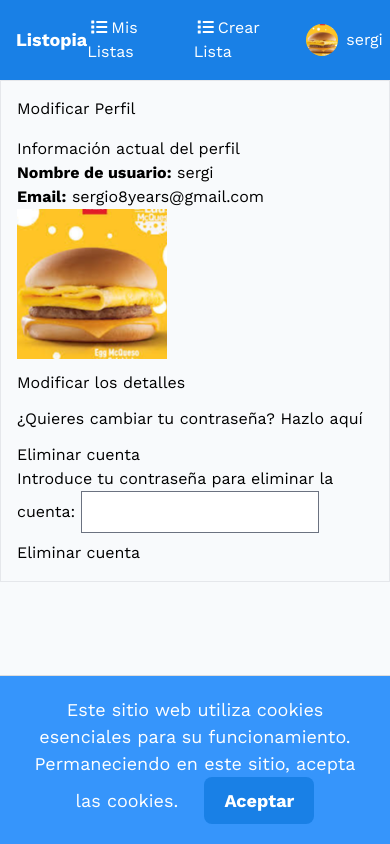
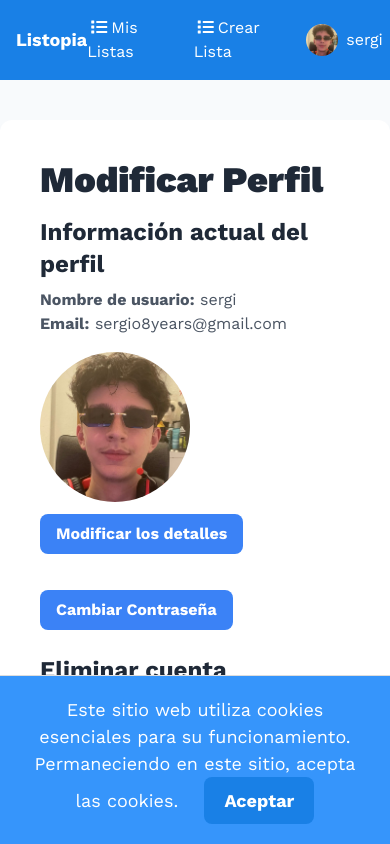
Before and after one commit to SergioP-S/Django-TFC, a Django app: page /profile_settings/ in a window 390 px wide. Run offline with Django 5.2, Linux system fonts and the light colour scheme; a user stored in the database is signed in; data comes from the database, SQL or seed files in the repository; both versions use the stored data as it was after the commit; some libraries are stand-ins or nearby versions.

Commit message:
Mejorada la plantilla de configuración de perfil con un diseño más moderno y responsivo. Se añadieron estilos y lógica para mostrar/ocultar formularios de modificación de perfil, cambio de contraseña y eliminación de cuenta. Actualizados los formularios de listas para incluir atributos de estilo y mejorar la experiencia del usuario.

```diff
--- a/DJANGO-TAREAS/auth_app/templates/profile_settings.html
+++ b/DJANGO-TAREAS/auth_app/templates/profile_settings.html
@@ -1,52 +1,61 @@
-{% extends 'base.html' %} <!--Para usar el template llamado base.html-->
+{% extends 'base.html' %}
+{% load static %}
 
-{% block content%}
-<div class="container d-flex justify-content-center align-items-center" style="min-height: 70vh;">
-    <div class="col-12 col-md-9 col-lg-6 border p-4">
-        <h2>Modificar Perfil</h2>
+{% block content %}
+<div class="container mx-auto py-10">
+    <div class="bg-white rounded-xl shadow-lg p-10">
+        <h2 class="text-gray-800 text-4xl font-black mb-4">Modificar Perfil</h2>
         <div class="mt-4">
-            <h4>Información actual del perfil</h4>
-            <p><strong>Nombre de usuario:</strong> {{ user.username }}</p>
-            <p><strong>Email:</strong> {{ user.email }}</p>
-            <div class="d-flex justify-content-center">
-                <div class="rounded-circle overflow-hidden" style="width: 150px; height: 150px;">
+            <h4 class="text-gray-800 text-2xl font-bold mb-2">Información actual del perfil</h4>
+            <p class="text-gray-600"><strong>Nombre de usuario:</strong> {{ user.username }}</p>
+            <p class="text-gray-600"><strong>Email:</strong> {{ user.email }}</p>
+            <div class="d-flex justify-content-center mt-4">
+                <div class="rounded-full overflow-hidden" style="width: 150px; height: 150px;">
                     <img src="../media/{{ user.profile.pic }}" alt="Profile Picture" class="img-fluid" style="width: 100%; height: 100%; object-fit: cover;">
                 </div>
             </div>
         </div>
         <p style="color: red;">{{error}}</p>
-        <button id="toggle-form-btn" class="btn btn-primary mt-3">Modificar los detalles</button>
+        <button id="toggle-profile-form-btn" class="bg-blue-500 text-white font-bold py-2 px-4 rounded-lg mt-3">Modificar los detalles</button>
         <div id="profile-form-container" style="display: none;">
-            <form action="#" method="post" enctype="multipart/form-data">
+            <form action="#" method="post" enctype="multipart/form-data" class="mt-4">
                 {% csrf_token %}
                 {{form.as_p}}
-                <div>
-                    <label for="id_pic">Foto de Perfil</label>
-                    <input type="file" id="id_pic" name="pic" accept="image/*" onchange="previewImage(event)">
+                <div class="mt-4">
+                    <label for="id_pic" class="text-gray-800">Foto de Perfil</label>
+                    <input type="file" id="id_pic" name="pic" accept="image/*" onchange="previewImage(event)" class="block w-full text-gray-800 mt-2">
                     <div id="image-preview-container" class="d-flex justify-content-center mt-3" style="display:none;">
-                        <div class="rounded-circle overflow-hidden" style="width: 150px; height: 150px;">
+                        <div class="rounded-full overflow-hidden" style="width: 150px; height: 150px;">
                             <img id="image-preview" class="img-fluid" style="width: 100%; height: 100%; object-fit: cover;">
                         </div>
                     </div>
                 </div>
                 <input type="hidden" id="cropped_image_data" name="cropped_image_data">
-                <button class="btn btn-success">Guardar Cambios</button>
+                <button class="bg-green-500 text-white font-bold py-2 px-4 rounded-lg mt-4">Guardar Cambios</button>
             </form>
         </div>
-        <div class="mt-3">
-            <p>¿Quieres cambiar tu contraseña? <a href="{% url 'reset_password' %}">Hazlo aquí</a></p>
+        <div class="mt-6">
+            <button id="toggle-password-form-btn" class="bg-blue-500 text-white font-bold py-2 px-4 rounded-lg mt-3">Cambiar Contraseña</button>
+            <div id="password-form-container" style="display: none;">
+                <form action="{% url 'reset_password' %}" method="post" class="mt-4">
+                    <p class="text-gray-800">¿Quieres cambiar tu contraseña? <a href="{% url 'reset_password' %}" class="text-blue-500">Hazlo aquí</a></p>
+                </form>
+            </div>
         </div>
-        <div class="mt-3">
-            <h4>Eliminar cuenta</h4>
-            <form action="{% url 'delete_user' %}" method="post">
-                {% csrf_token %}
-                <div class="form-group">
-                    <label for="password">Introduce tu contraseña para eliminar la cuenta:</label>
-                    <input type="password" name="password" class="form-control" required>
-                </div>
-                <button type="submit" class="btn btn-danger mt-2">Eliminar cuenta</button>
-                <p style="color: red;">{{delete_error}}</p>
-            </form>
+        <div class="mt-6">
+            <h4 class="text-gray-800 text-2xl font-bold mb-2">Eliminar cuenta</h4>
+            <button id="toggle-delete-form-btn" class="bg-red-500 text-white font-bold py-2 px-4 rounded-lg mt-3">Eliminar cuenta</button>
+            <div id="delete-form-container" style="display: none;">
+                <form action="{% url 'delete_user' %}" method="post" class="mt-4">
+                    {% csrf_token %}
+                    <div class="form-group">
+                        <label for="password" class="text-gray-800">Introduce tu contraseña para eliminar la cuenta:</label>
+                        <input type="password" name="password" class="form-control mt-2" required>
+                    </div>
+                    <button type="submit" class="bg-red-500 text-white font-bold py-2 px-4 rounded-lg mt-4">Eliminar cuenta</button>
+                    <p style="color: red;">{{delete_error}}</p>
+                </form>
+            </div>
         </div>
     </div>
 </div>
@@ -56,13 +65,19 @@
 <script src="https://cdnjs.cloudflare.com/ajax/libs/cropperjs/1.5.12/cropper.min.js"></script>
 
 <script>
-    document.getElementById('toggle-form-btn').addEventListener('click', function() {
+    document.getElementById('toggle-profile-form-btn').addEventListener('click', function() {
         const formContainer = document.getElementById('profile-form-container');
-        if (formContainer.style.display === 'none') {
-            formContainer.style.display = 'block';
-        } else {
-            formContainer.style.display = 'none';
-        }
+        formContainer.style.display = formContainer.style.display === 'none' ? 'block' : 'none';
+    });
+
+    document.getElementById('toggle-password-form-btn').addEventListener('click', function() {
+        const formContainer = document.getElementById('password-form-container');
+        formContainer.style.display = formContainer.style.display === 'none' ? 'block' : 'none';
+    });
+
+    document.getElementById('toggle-delete-form-btn').addEventListener('click', function() {
+        const formContainer = document.getElementById('delete-form-container');
+        formContainer.style.display = formContainer.style.display === 'none' ? 'block' : 'none';
     });
 
     function previewImage(event) {
--- a/DJANGO-TAREAS/auth_app/views.py
+++ b/DJANGO-TAREAS/auth_app/views.py
@@ -78,7 +78,7 @@
         print('enviando formulario')
         return render(request, 'signup.html', {
             'form': CustomUserCreationForm,
-    })
+        })
     else:
         if request.POST['password1'] ==  request.POST['password2']:
            try:
@@ -184,6 +184,7 @@
             'profile': profile,
         })
 
+@login_required
 def load_user_lists(request, username):
     user = get_object_or_404(User, username=username)
     offset = int(request.GET.get('offset', 0))
```
Also changed, not shown: DJANGO-TAREAS/lists/forms.py (+22 -6 lines), DJANGO-TAREAS/lists/templates/create_list.html (+19 -2 lines), DJANGO-TAREAS/db.sqlite3, DJANGO-TAREAS/media/profile_pics/2.png.
